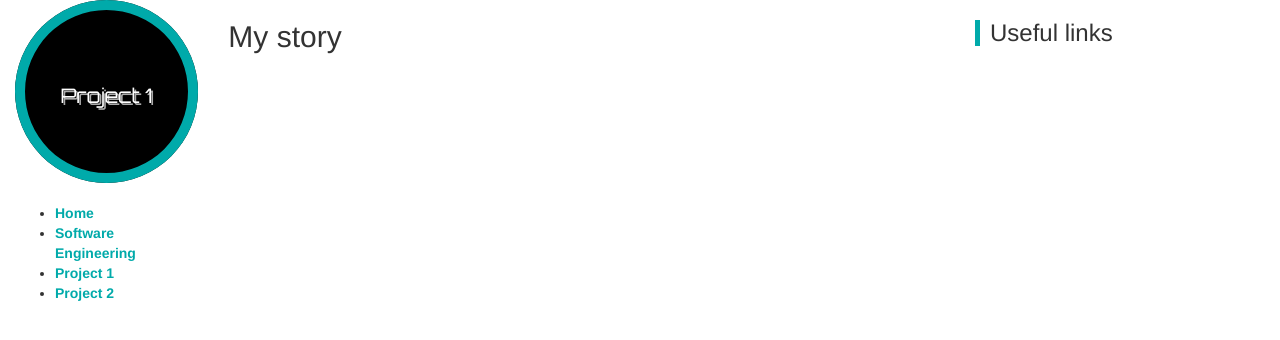
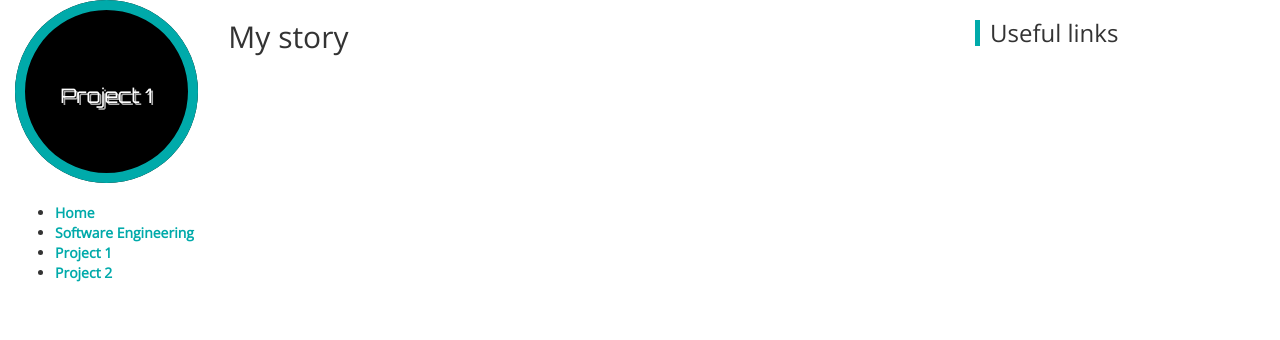
Before and after one commit to dfenders/portfolio, a Jekyll site: the page built from project1.html, in a window 1280 px wide. Shown: the top 340 px of the page. Built offline with Jekyll 4.4.1, drawn with Linux system fonts in a browser that asks for light colours.

Commit message:
Update main.css

```diff
--- a/css/main.css
+++ b/css/main.css
@@ -1,4 +1,5 @@
-h1{ font-family:'Open Sans';font-size:5rem;margin-bottom:60px; }
+body { font-family:'Open Sans' }
+h1{ font-size:5rem;margin-bottom:60px; }
 h2 {  }
 h3 { padding-left: 10px;border-left: 5px solid #00aaaa; }
 p { margin:0 0 20px;padding-left:10px;border-left:5px solid #f2f2f2 }
```
